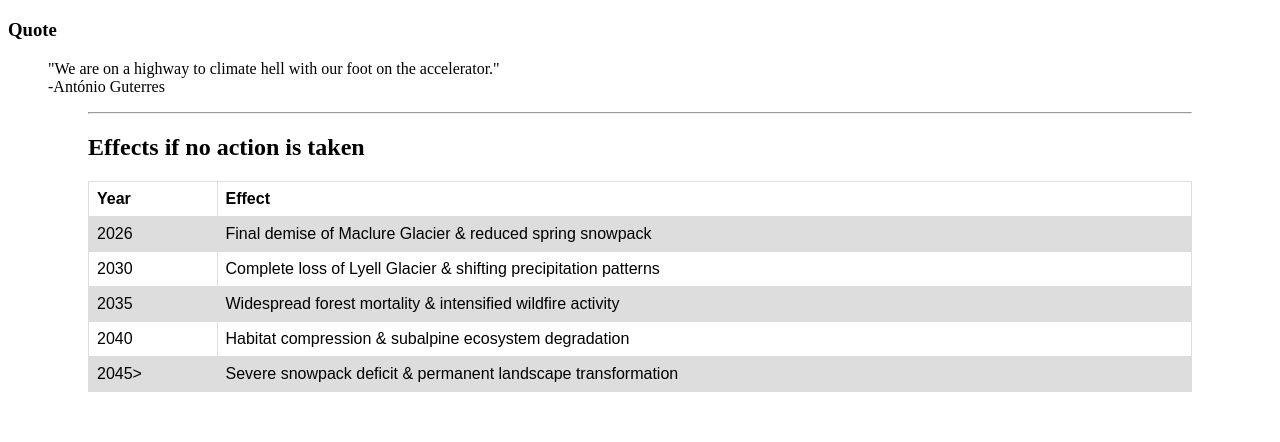
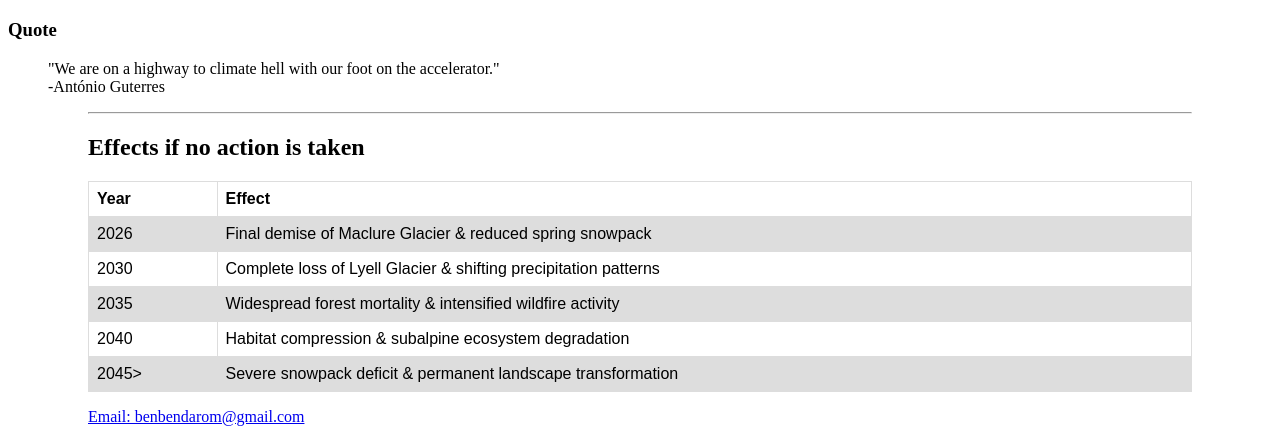
Before and after one commit to bendarom/bendarom.github.io, a plain HTML site: page html/climate.html in a window 1280 px wide. Shown: the part 1189-1631 px from the top of the page. Before the commit the page ends 1597 px from the top, so only its background shows below. Drawn offline with Linux system fonts and the light colour scheme.

Commit message:
added to climate

```diff
--- a/html/climate.html
+++ b/html/climate.html
@@ -80,6 +80,7 @@ tr:nth-child(even) {
     <td>Severe snowpack deficit & permanent landscape transformation</td>
   </tr>
 </table>
+<p><a href="mailto:benbendarom@gmail.com">Email: benbendarom@gmail.com</a></p>
 
 
 </body>    <!-- This closes the body-->
```
